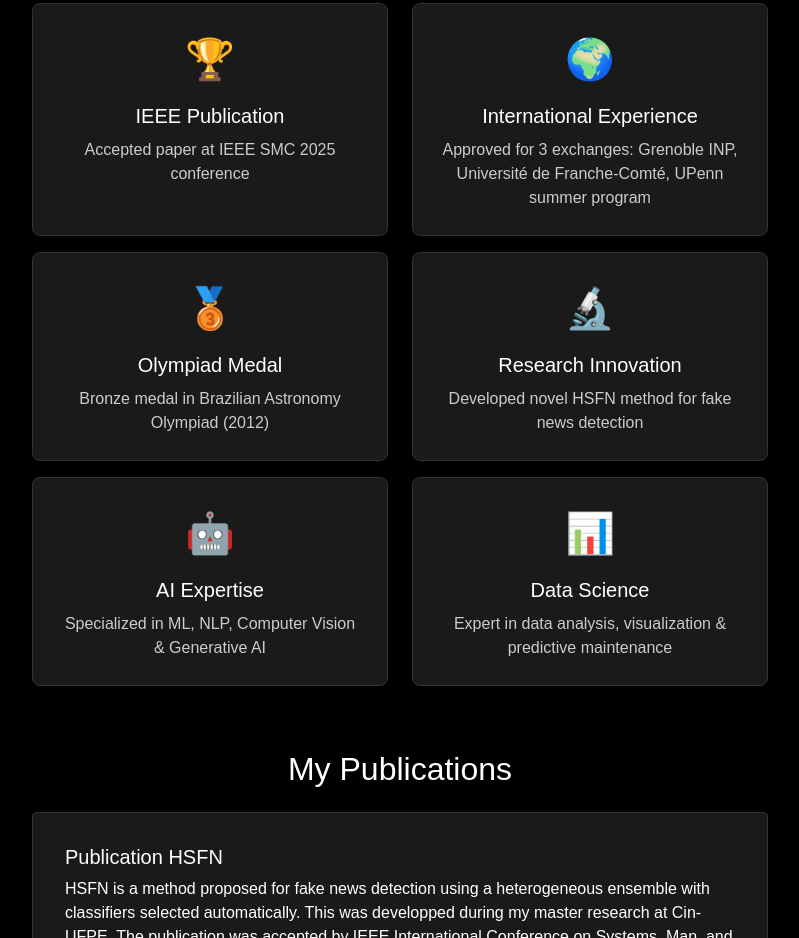
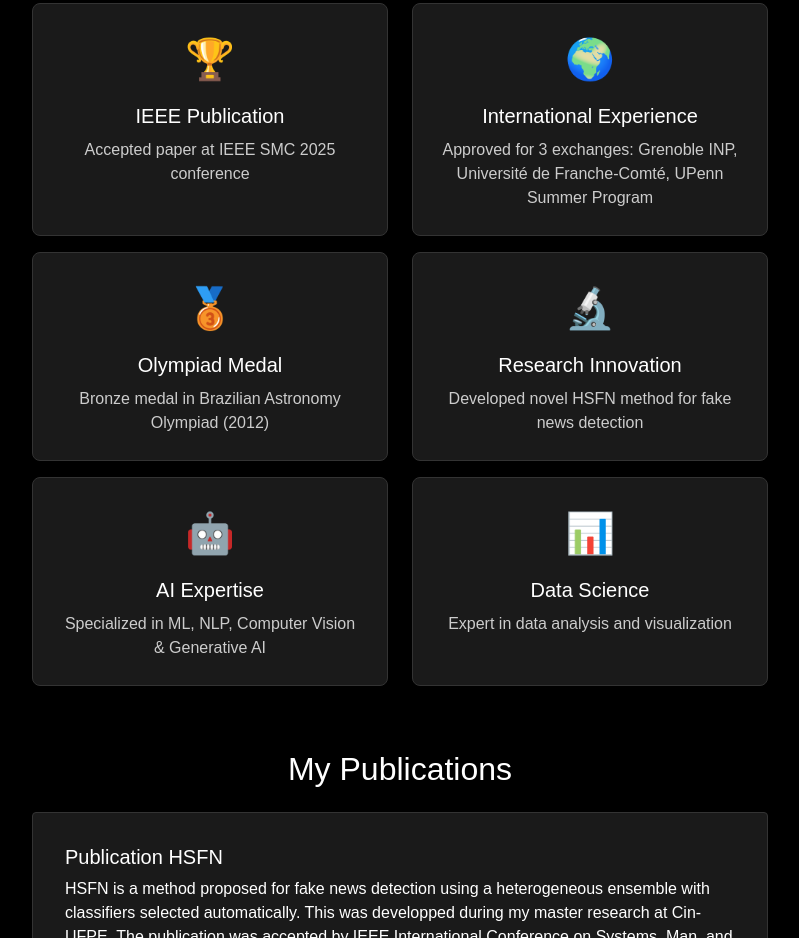
Before and after one commit to SaraBCoutinho/github-portfolio, a plain HTML site: page index.html in a window 1280 px wide. Shown: the part 1568-2506 px from the top of the page, without its empty margins (240-1039 px from the left). Drawn offline with nearby package versions, Linux system fonts and the light colour scheme.

Commit message:
Update index.html

```diff
--- a/index.html
+++ b/index.html
@@ -264,7 +264,7 @@
                             <div class="achievement-card">
                                 <div class="achievement-icon">🌍</div>
                                 <h5>International Experience</h5>
-                                <p>Approved for 3 exchanges: Grenoble INP, Université de Franche-Comté, UPenn summer program</p>
+                                <p>Approved for 3 exchanges: Grenoble INP, Université de Franche-Comté, UPenn Summer Program</p>
                             </div>
                         </div>
                         <div class="col-md-6 mb-3">
@@ -292,7 +292,7 @@
                             <div class="achievement-card">
                                 <div class="achievement-icon">📊</div>
                                 <h5>Data Science</h5>
-                                <p>Expert in data analysis, visualization & predictive maintenance</p>
+                                <p>Expert in data analysis and visualization </p>
                             </div>
                         </div>
                     </div>
```
